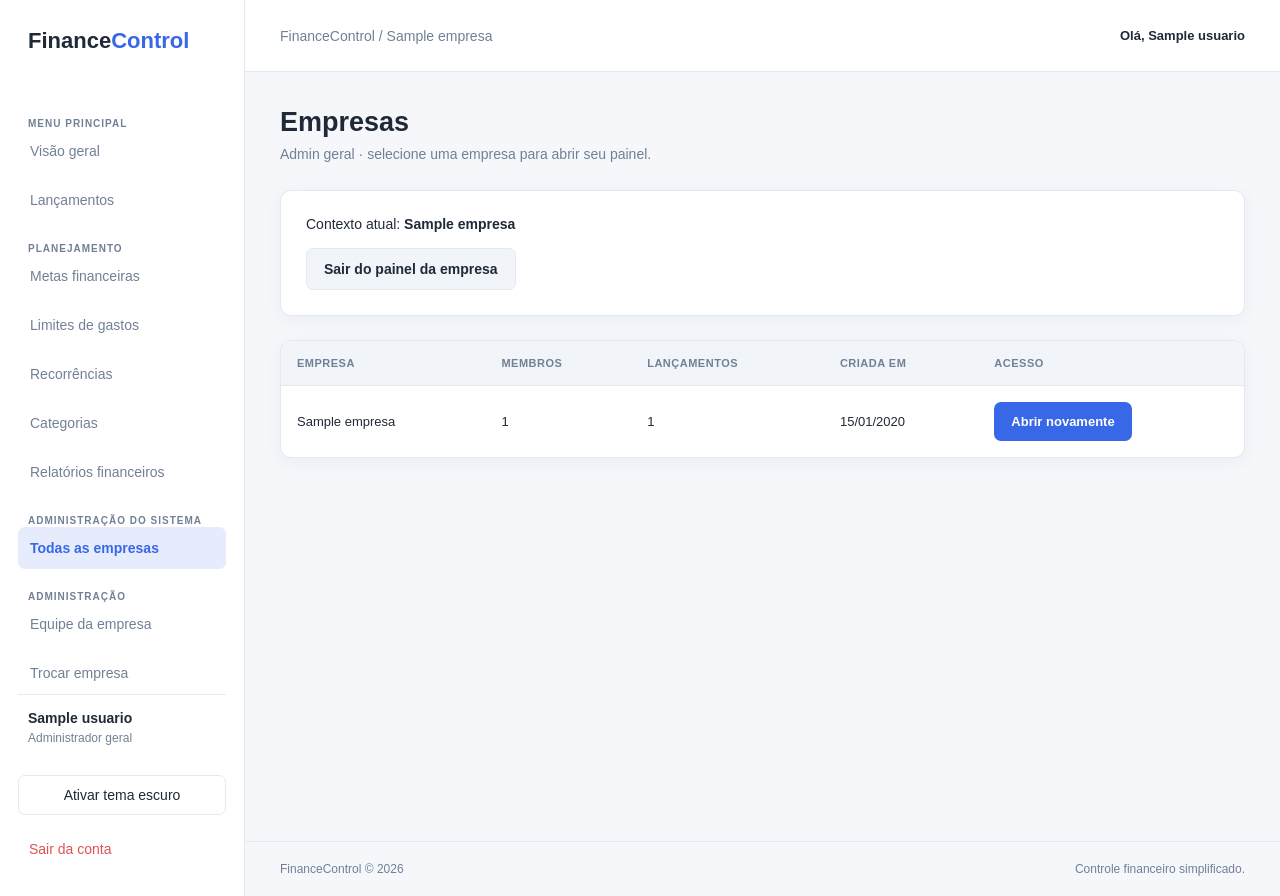
After one commit to FelipeK24/FinanceControl, a PHP site: page /pages/empresas.php in a window 1280 px wide. The commit adds this page. Run offline with PHP 8.4, Linux system fonts and the light colour scheme; the visitor is signed in with stand-in values (Sample User, id 1); tables that the repository leaves empty hold one stand-in row (values such as "Sample post").

Commit message:
Second-Commit

```diff
--- a/config/banco.sql
+++ b/config/banco.sql
@@ -13,11 +13,11 @@ CREATE TABLE empresas (
 
 CREATE TABLE usuarios (
     id INT AUTO_INCREMENT PRIMARY KEY,
-    empresa_id INT NOT NULL,
+    empresa_id INT NULL,
     nome VARCHAR(100) NOT NULL,
     email VARCHAR(150) NOT NULL UNIQUE,
     senha VARCHAR(255) NOT NULL,
-    tipo ENUM('admin', 'usuario') NOT NULL DEFAULT 'usuario',
+    tipo ENUM('superadmin', 'admin', 'usuario') NOT NULL DEFAULT 'usuario',
     KEY idx_usuarios_empresa (empresa_id),
     CONSTRAINT fk_usuarios_empresa
         FOREIGN KEY (empresa_id)
--- /dev/null
+++ b/config/migrar_admin_geral.sql
@@ -0,0 +1,3 @@
+ALTER TABLE usuarios
+    MODIFY empresa_id INT NULL,
+    MODIFY tipo ENUM('superadmin', 'admin', 'usuario') NOT NULL DEFAULT 'usuario';
--- a/exportar.php
+++ b/exportar.php
@@ -2,7 +2,7 @@
 
 require_once __DIR__ . '/includes/auth.php';
 
-exigirLogin();
+exigirEmpresa();
 
 
 
@@ -10,7 +10,7 @@ exigirLogin();
 
 $usuarioId = $_SESSION['usuario_id'];
 $empresaId = (int) $_SESSION['empresa_id'];
-$ehAdmin = $_SESSION['usuario_tipo'] === 'admin';
+$ehAdmin = ehAdminEmpresa();
 
 
 
--- a/includes/auth.php
+++ b/includes/auth.php
@@ -14,14 +14,14 @@ function exigirLogin() {
     $stmt = $pdo->prepare(
         "SELECT u.nome, u.tipo, u.empresa_id, e.nome AS empresa_nome
          FROM usuarios u
-         INNER JOIN empresas e ON e.id = u.empresa_id
+         LEFT JOIN empresas e ON e.id = u.empresa_id
          WHERE u.id = ?
          LIMIT 1"
     );
     $stmt->execute([(int) $_SESSION['usuario_id']]);
     $usuario = $stmt->fetch();
 
-    if (!$usuario) {
+    if (!$usuario || ($usuario['tipo'] !== 'superadmin' && !$usuario['empresa_id'])) {
         $_SESSION = [];
         session_regenerate_id(true);
         header('Location: /login.php');
@@ -30,15 +30,64 @@ function exigirLogin() {
 
     $_SESSION['usuario_nome'] = $usuario['nome'];
     $_SESSION['usuario_tipo'] = $usuario['tipo'];
-    $_SESSION['empresa_id'] = (int) $usuario['empresa_id'];
-    $_SESSION['empresa_nome'] = $usuario['empresa_nome'];
+
+    if ($usuario['tipo'] === 'superadmin') {
+        $contextoEmpresaId = (int) ($_SESSION['empresa_contexto_id'] ?? 0);
+        $_SESSION['empresa_id'] = 0;
+        $_SESSION['empresa_nome'] = 'Admin geral';
+
+        if ($contextoEmpresaId > 0) {
+            $stmt = $pdo->prepare(
+                "SELECT id, nome FROM empresas WHERE id = ? LIMIT 1"
+            );
+            $stmt->execute([$contextoEmpresaId]);
+            $empresa = $stmt->fetch();
+
+            if ($empresa) {
+                $_SESSION['empresa_id'] = (int) $empresa['id'];
+                $_SESSION['empresa_nome'] = $empresa['nome'];
+            } else {
+                unset($_SESSION['empresa_contexto_id']);
+            }
+        }
+    } else {
+        $_SESSION['empresa_id'] = (int) $usuario['empresa_id'];
+        $_SESSION['empresa_nome'] = $usuario['empresa_nome'];
+        unset($_SESSION['empresa_contexto_id']);
+    }
 }
 
-function exigirAdmin() {
+function exigirEmpresa() {
     exigirLogin();
 
-    if ($_SESSION['usuario_tipo'] !== 'admin') {
+    if ((int) ($_SESSION['empresa_id'] ?? 0) <= 0) {
+        header('Location: /pages/empresas.php');
+        exit;
+    }
+}
+
+function ehAdminEmpresa() {
+    return in_array(
+        $_SESSION['usuario_tipo'] ?? '',
+        ['admin', 'superadmin'],
+        true
+    ) && (int) ($_SESSION['empresa_id'] ?? 0) > 0;
+}
+
+function exigirAdminGeral() {
+    exigirLogin();
+
+    if ($_SESSION['usuario_tipo'] !== 'superadmin') {
         http_response_code(403);
         exit('Acesso não autorizado.');
     }
 }
+
+function exigirAdmin() {
+    exigirEmpresa();
+
+    if (!ehAdminEmpresa()) {
+        http_response_code(403);
+        exit('Acesso não autorizado.');
+    }
+}
--- a/includes/header.php
+++ b/includes/header.php
@@ -3,6 +3,8 @@
 require_once __DIR__ . '/auth.php';
 
 $paginaAtual = basename($_SERVER['PHP_SELF']);
+$ehAdminGeral = $_SESSION['usuario_tipo'] === 'superadmin';
+$empresaSelecionada = (int) ($_SESSION['empresa_id'] ?? 0) > 0;
 
 $tema = $_COOKIE['tema'] ?? 'claro';
 
@@ -34,72 +36,67 @@ if (!in_array($tema, ['claro', 'escuro'], true)) {
             Finance<span>Control</span>
         </div>
 
-
+        <?php if (!$ehAdminGeral || $empresaSelecionada): ?>
 
             <p class="menu-label">MENU PRINCIPAL</p>
-
             <nav>
-
                 <a href="/pages/dashboard.php"
                    class="<?= $paginaAtual === 'dashboard.php' ? 'active' : '' ?>">
                     Visão geral
                 </a>
-
                 <a href="/pages/lancamentos.php"
                    class="<?= $paginaAtual === 'lancamentos.php' ? 'active' : '' ?>">
                     Lançamentos
                 </a>
-
             </nav>
 
-
-
             <p class="menu-label">PLANEJAMENTO</p>
-
             <nav>
-
                 <a href="/pages/metas.php"
                    class="<?= $paginaAtual === 'metas.php' ? 'active' : '' ?>">
                     Metas financeiras
                 </a>
-
                 <a href="/pages/limites.php"
                    class="<?= $paginaAtual === 'limites.php' ? 'active' : '' ?>">
                     Limites de gastos
                 </a>
-
                 <a href="/pages/recorrencias.php"
                    class="<?= $paginaAtual === 'recorrencias.php' ? 'active' : '' ?>">
                     Recorrências
                 </a>
-
                 <a href="/pages/categorias.php"
                    class="<?= $paginaAtual === 'categorias.php' ? 'active' : '' ?>">
                     Categorias
                 </a>
-
                 <a href="/pages/relatorios.php"
                    class="<?= $paginaAtual === 'relatorios.php' ? 'active' : '' ?>">
                     Relatórios financeiros
                 </a>
-
             </nav>
 
+        <?php endif; ?>
 
+        <?php if ($ehAdminGeral): ?>
+            <p class="menu-label">ADMINISTRAÇÃO DO SISTEMA</p>
+            <nav>
+                <a href="/pages/empresas.php"
+                   class="<?= $paginaAtual === 'empresas.php' ? 'active' : '' ?>">
+                    Todas as empresas
+                </a>
+            </nav>
+        <?php endif; ?>
 
-        <?php if ($_SESSION['usuario_tipo'] === 'admin'): ?>
-
+        <?php if ($_SESSION['usuario_tipo'] === 'admin' || ($ehAdminGeral && $empresaSelecionada)): ?>
             <p class="menu-label">ADMINISTRAÇÃO</p>
-
             <nav>
-
                 <a href="/pages/usuarios.php"
                    class="<?= $paginaAtual === 'usuarios.php' ? 'active' : '' ?>">
-                    Equipe
+                    Equipe da empresa
                 </a>
-
+                <?php if ($ehAdminGeral): ?>
+                    <a href="/pages/empresas.php">Trocar empresa</a>
+                <?php endif; ?>
             </nav>
-
         <?php endif; ?>
 
 
@@ -111,9 +108,11 @@ if (!in_array($tema, ['claro', 'escuro'], true)) {
                 <strong><?= e($_SESSION['usuario_nome']) ?></strong>
 
                 <span>
-                    <?= $_SESSION['usuario_tipo'] === 'admin'
+                    <?= $ehAdminGeral
+                        ? 'Administrador geral'
+                        : ($_SESSION['usuario_tipo'] === 'admin'
                             ? 'Administrador da empresa'
-                        : 'Funcionário' ?>
+                            : 'Funcionário') ?>
                 </span>
 
             </div>
--- a/pages/categorias.php
+++ b/pages/categorias.php
@@ -2,9 +2,9 @@
 
 require_once __DIR__ . '/../includes/auth.php';
 
-exigirLogin();
+exigirEmpresa();
 
-$ehAdmin = $_SESSION['usuario_tipo'] === 'admin';
+$ehAdmin = ehAdminEmpresa();
 
 $editar = isset($_GET['editar']) ? (int) $_GET['editar'] : 0;
 $categoriaEditar = null;
--- a/pages/dashboard.php
+++ b/pages/dashboard.php
@@ -2,11 +2,11 @@
 
 require_once __DIR__ . '/../includes/auth.php';
 
-exigirLogin();
+exigirEmpresa();
 
 $usuarioId = $_SESSION['usuario_id'];
 $empresaId = (int) $_SESSION['empresa_id'];
-$ehAdmin = $_SESSION['usuario_tipo'] === 'admin';
+$ehAdmin = ehAdminEmpresa();
 
 if ($ehAdmin) {
 
--- /dev/null
+++ b/pages/empresas.php
@@ -0,0 +1,90 @@
+<?php
+
+require_once __DIR__ . '/../includes/auth.php';
+
+exigirAdminGeral();
+
+$empresas = $pdo->query(
+    "SELECT
+        e.id,
+        e.nome,
+        e.criado_em,
+        COUNT(DISTINCT u.id) AS total_usuarios,
+        COUNT(DISTINCT l.id) AS total_lancamentos
+     FROM empresas e
+     LEFT JOIN usuarios u ON u.empresa_id = e.id
+     LEFT JOIN lancamentos l ON l.usuario_id = u.id
+     GROUP BY e.id
+     ORDER BY e.nome, e.id"
+)->fetchAll();
+
+$empresaSelecionadaId = (int) ($_SESSION['empresa_contexto_id'] ?? 0);
+$erro = $_GET['erro'] ?? '';
+
+require_once __DIR__ . '/../includes/header.php';
+
+?>
+
+<div class="page-heading">
+    <div>
+        <h1>Empresas</h1>
+        <p>Admin geral · selecione uma empresa para abrir seu painel.</p>
+    </div>
+</div>
+
+<?php if ($erro === 'empresa'): ?>
+    <div class="erro">A empresa selecionada não foi encontrada.</div>
+<?php endif; ?>
+
+<?php if ($empresaSelecionadaId > 0): ?>
+    <div class="content-card" style="margin-bottom: 24px;">
+        <p>Contexto atual: <strong><?= e($_SESSION['empresa_nome']) ?></strong></p>
+        <form action="/acao.php" method="POST" style="margin-top: 16px;">
+            <input type="hidden" name="csrf_token" value="<?= e(gerarToken()) ?>">
+            <input type="hidden" name="acao" value="limpar_empresa">
+            <button type="submit" class="btn-secondary">Sair do painel da empresa</button>
+        </form>
+    </div>
+<?php endif; ?>
+
+<?php if (empty($empresas)): ?>
+    <div class="content-card text-muted">Ainda não há empresas cadastradas.</div>
+<?php else: ?>
+    <div class="table-container">
+        <table>
+            <thead>
+                <tr>
+                    <th>Empresa</th>
+                    <th>Membros</th>
+                    <th>Lançamentos</th>
+                    <th>Criada em</th>
+                    <th>Acesso</th>
+                </tr>
+            </thead>
+            <tbody>
+                <?php foreach ($empresas as $empresa): ?>
+                    <tr>
+                        <td><?= e($empresa['nome']) ?></td>
+                        <td><?= (int) $empresa['total_usuarios'] ?></td>
+                        <td><?= (int) $empresa['total_lancamentos'] ?></td>
+                        <td><?= date('d/m/Y', strtotime($empresa['criado_em'])) ?></td>
+                        <td>
+                            <form action="/acao.php" method="POST">
+                                <input type="hidden" name="csrf_token" value="<?= e(gerarToken()) ?>">
+                                <input type="hidden" name="acao" value="selecionar_empresa">
+                                <input type="hidden" name="empresa_id" value="<?= (int) $empresa['id'] ?>">
+                                <button type="submit" class="btn-primary">
+                                    <?= $empresaSelecionadaId === (int) $empresa['id']
+                                        ? 'Abrir novamente'
+                                        : 'Abrir empresa' ?>
+                                </button>
+                            </form>
+                        </td>
+                    </tr>
+                <?php endforeach; ?>
+            </tbody>
+        </table>
+    </div>
+<?php endif; ?>
+
+<?php require_once __DIR__ . '/../includes/footer.php'; ?>
--- a/pages/lancamentos.php
+++ b/pages/lancamentos.php
@@ -2,11 +2,11 @@
 
 require_once __DIR__ . '/../includes/auth.php';
 
-exigirLogin();
+exigirEmpresa();
 
 $usuarioId = $_SESSION['usuario_id'];
 $empresaId = (int) $_SESSION['empresa_id'];
-$ehAdmin = $_SESSION['usuario_tipo'] === 'admin';
+$ehAdmin = ehAdminEmpresa();
 
 
 
--- a/pages/limites.php
+++ b/pages/limites.php
@@ -2,7 +2,7 @@
 
 require_once __DIR__ . '/../includes/auth.php';
 
-exigirLogin();
+exigirEmpresa();
 
 $usuarioId = (int) $_SESSION['usuario_id'];
 $empresaId = (int) $_SESSION['empresa_id'];
--- a/pages/metas.php
+++ b/pages/metas.php
@@ -2,7 +2,7 @@
 
 require_once __DIR__ . '/../includes/auth.php';
 
-exigirLogin();
+exigirEmpresa();
 
 $usuarioId = (int) $_SESSION['usuario_id'];
 
--- a/pages/recorrencias.php
+++ b/pages/recorrencias.php
@@ -2,7 +2,7 @@
 
 require_once __DIR__ . '/../includes/auth.php';
 
-exigirLogin();
+exigirEmpresa();
 
 $usuarioId = (int) $_SESSION['usuario_id'];
 $empresaId = (int) $_SESSION['empresa_id'];
--- a/pages/relatorios.php
+++ b/pages/relatorios.php
@@ -2,11 +2,11 @@
 
 require_once __DIR__ . '/../includes/auth.php';
 
-exigirLogin();
+exigirEmpresa();
 
 $usuarioId = (int) $_SESSION['usuario_id'];
 $empresaId = (int) $_SESSION['empresa_id'];
-$ehAdmin = $_SESSION['usuario_tipo'] === 'admin';
+$ehAdmin = ehAdminEmpresa();
 
 
 
```
Also changed, not shown: acao.php (+37 -2 lines), banco.txt (+32 -17 lines), config/criar_admin_geral.php (added, +46 -0 lines), login.php (+10 -6 lines), users.txt (added, +19 -0 lines), README.md. Lines whose indentation alone changed are shown as unchanged.
